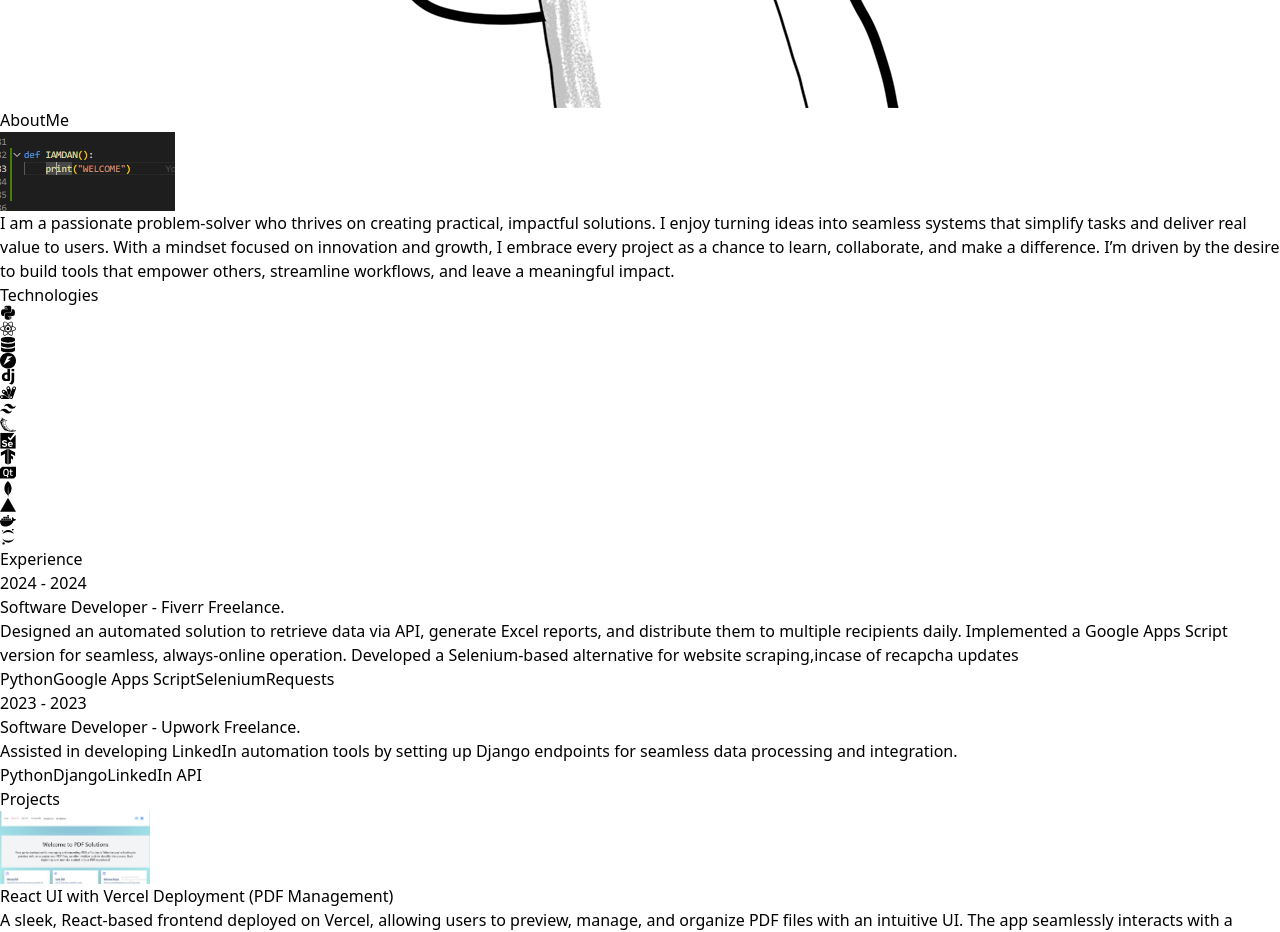
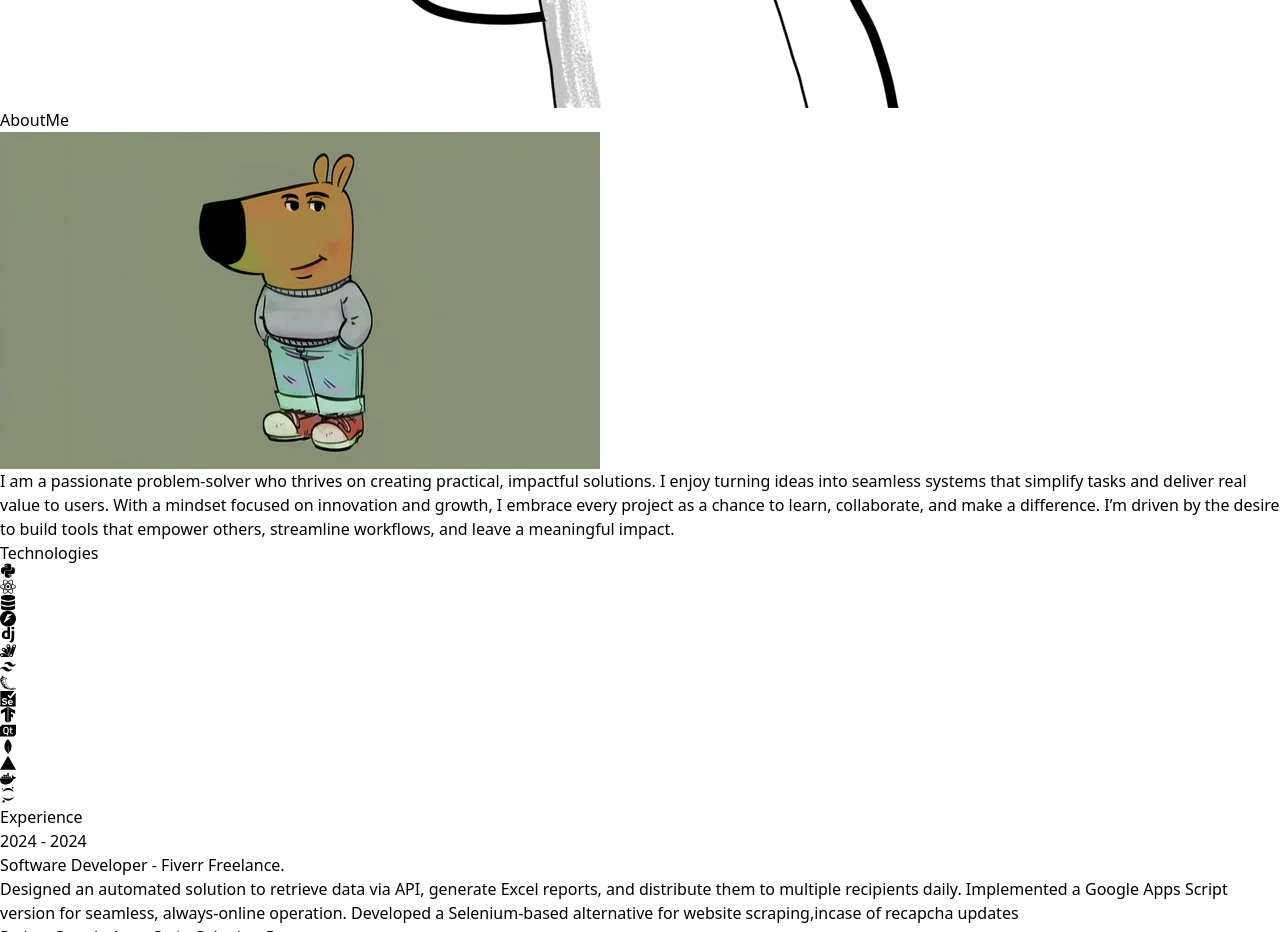
Before and after one commit to DanGatobu/portifolio, a React (Vite) app in the folder mtd/: page / in a window 1280 px wide. Shown: the part 2300-3232 px from the top of the page. Built offline with nearby package versions, Linux system fonts and the light colour scheme.

Commit message:
changed about image

```diff
--- a/mtd/index.html
+++ b/mtd/index.html
@@ -4,7 +4,7 @@
     <meta charset="UTF-8" />
     <link rel="icon" type="image/svg+xml" href="/mtd/src/assets/images/logo.jpg" />
     <meta name="viewport" content="width=device-width, initial-scale=1.0" />
-    <title>Meetdan</title>
+    <title>MeetDan</title>
   </head>
   <body>
     <div id="root"></div>
--- a/mtd/src/assets/images/imageAssets.tsx
+++ b/mtd/src/assets/images/imageAssets.tsx
@@ -16,6 +16,7 @@
 import yemapi from './yemapi.png';
 import fxb from './fxb.png';
 import abtme from './abtme.png';
+import chillguy from './chillguy.webp'
 
 const imageAssetsVar = {
     logoIcon,
@@ -33,7 +34,8 @@
     gap,
     reactshp,
     yemapi,fxb,
-    abtme
+    abtme,
+    chillguy
 
 
 }
--- a/mtd/src/components/AboutDan.tsx
+++ b/mtd/src/components/AboutDan.tsx
@@ -13,11 +13,11 @@
             <motion.div
             whileInView={{opacity:1,x:0}}
             initial={{opacity:0,x:-100}}
-            transition={{duration:0.5}}
+            transition={{duration:0.9}}
 
             className='w-full lg:w-1/2 lg:p-8'>
                 <div className='flex items-center justify-center '>
-                    <img  className='rounded-2xl' src={imageAssetsVar.abtme} alt="about" />
+                    <img  className='rounded-2xl' src={imageAssetsVar.chillguy} alt="about" />
                 </div>
 
 
@@ -25,7 +25,7 @@
             <motion.div
             whileInView={{opacity:1,x:0}}
             initial={{opacity:0,x:100}}
-            transition={{duration:0.5}}
+            transition={{duration:0.9}}
             className='w-full lg:w-1/2 lg:p-8'>
 
                 <div className='flex items-center justify-center '>
```
Also changed, not shown: mtd/src/assets/images/chillguy.webp (added).
